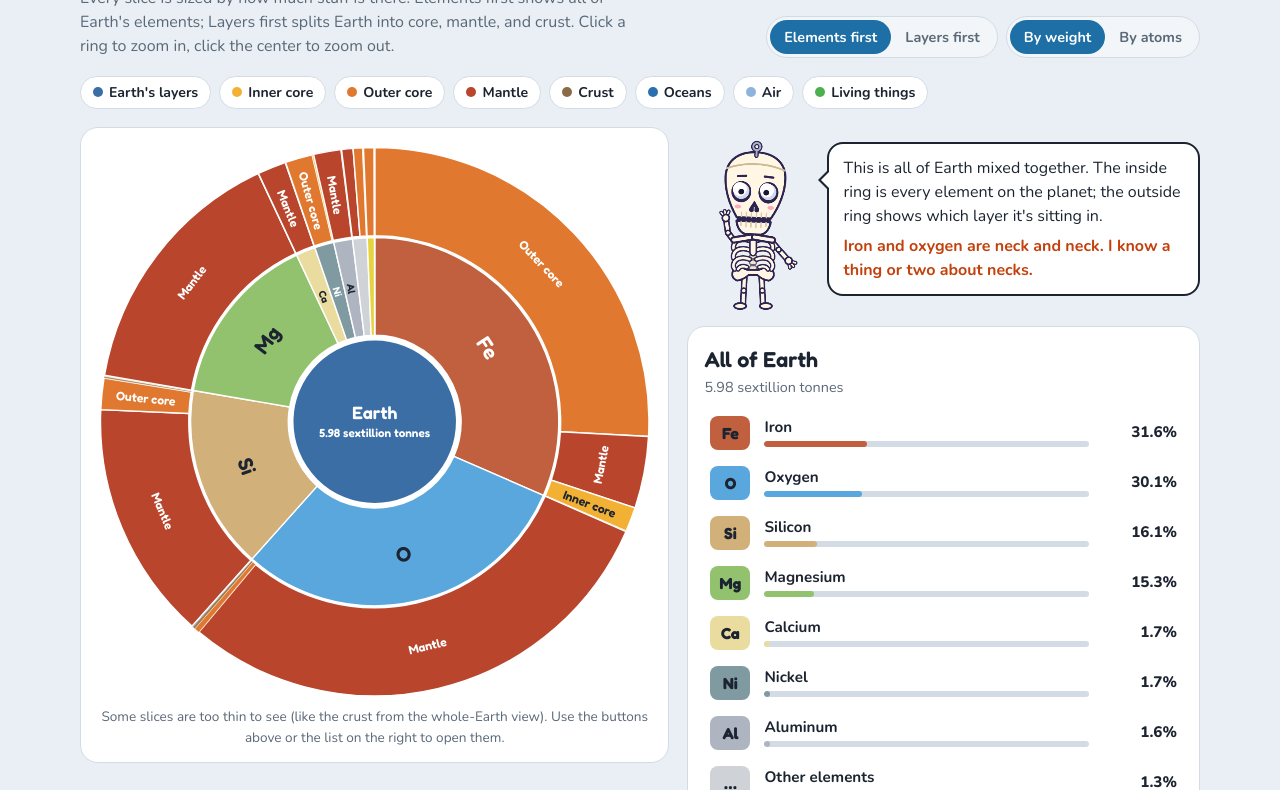
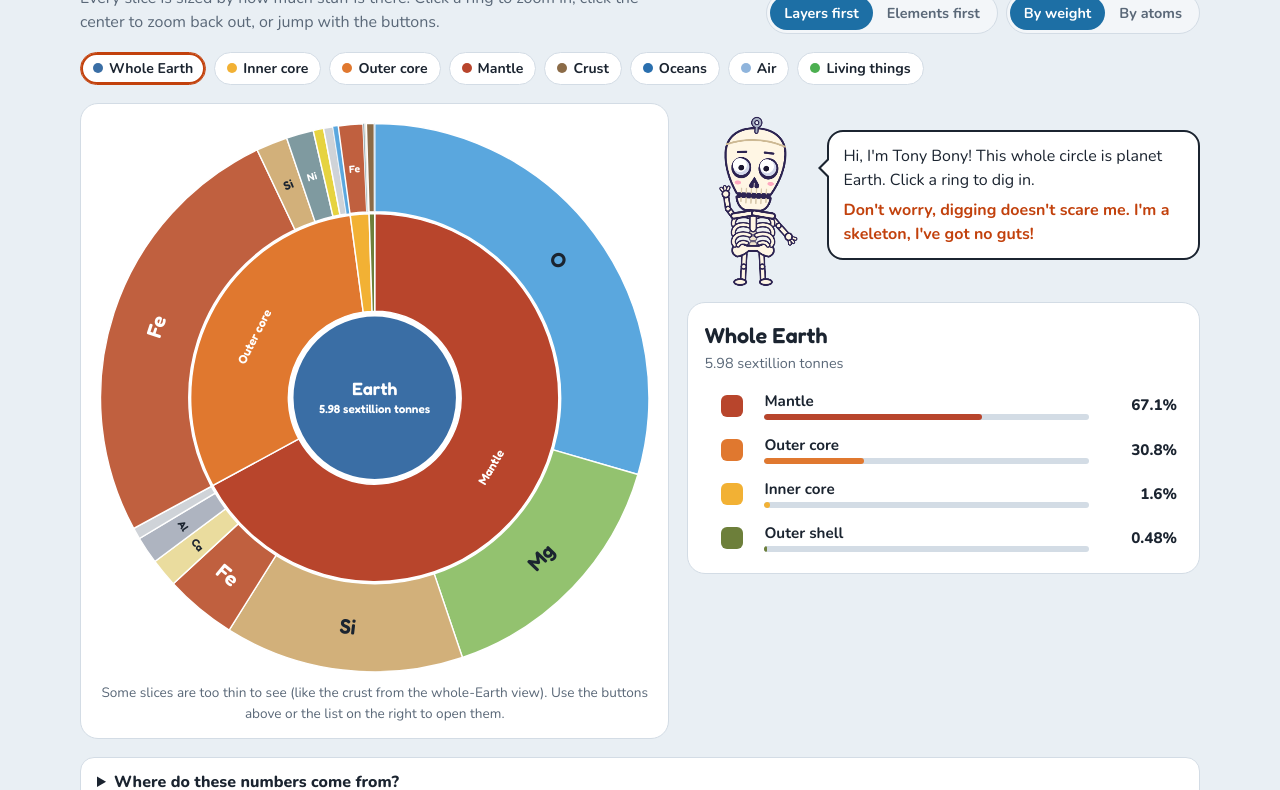
Before and after one commit to MrKahler/MrKahler.github.io, a plain HTML site: page demos/earth-elements.html in a window 1280 px wide. Shown: the part 92-882 px from the top of the page. Drawn offline with nearby package versions, Linux system fonts and the light colour scheme.

Commit message:
What's Earth Made Of?: Layers first is the default view again
Co-Authored-By: Claude Opus 5.5 <noreply@anthropic.com>
Claude-Session: https://claude.ai/code/session_01DxcoVJ2zMqfTS6xq2mHhUz

```diff
--- a/demos/earth-elements.html
+++ b/demos/earth-elements.html
@@ -80,12 +80,12 @@ footer{color:var(--muted);font-size:.85rem;text-align:center}
   <header>
     <div>
       <h1>What's <span>Earth</span> Made Of?</h1>
-      <p class="sub">Every slice is sized by how much stuff is there. Elements first shows all of Earth's elements; Layers first splits Earth into core, mantle, and crust. Click a ring to zoom in, click the center to zoom out.</p>
+      <p class="sub">Every slice is sized by how much stuff is there. Click a ring to zoom in, click the center to zoom back out, or jump with the buttons.</p>
     </div>
     <div class="toggles">
     <div class="toggle" role="group" aria-label="Show first">
-      <button id="byElement" type="button" aria-pressed="true">Elements first</button>
-      <button id="byLayer" type="button" aria-pressed="false">Layers first</button>
+      <button id="byLayer" type="button" aria-pressed="true">Layers first</button>
+      <button id="byElement" type="button" aria-pressed="false">Elements first</button>
     </div>
     <div class="toggle" role="group" aria-label="Measure by">
       <button id="byMass" type="button" aria-pressed="true">By weight</button>
@@ -375,7 +375,7 @@ function textOn(hex){const c=parseInt(hex.slice(1),16),r=c>>16,g=c>>8&255,b=c&25
 // ---------- sunburst (hand-built SVG) ----------
 const NS="http://www.w3.org/2000/svg",CX=300,CY=300,R0=92,R1=196,R2=292;
 const burst=document.getElementById("burst"),tip=document.getElementById("tip"),box=document.getElementById("chartbox");
-let level="all";
+let level="earth";
 function pt(a,r){return [CX+r*Math.sin(a),CY-r*Math.cos(a)];}
 function sector(a0,a1,ri,ro){
   if(a1-a0>=Math.PI*2-1e-6)return sector(a0,a0+Math.PI,ri,ro)+" "+sector(a0+Math.PI,a0+2*Math.PI,ri,ro);
@@ -509,7 +509,7 @@ function render(animate,speak){
 // chips (layers view)
 const chipBox=document.getElementById("chips");
 ["earth","innerCore","outerCore","mantle","crust","oceans","air","life"].forEach(id=>{const n=nodes[id];const b=document.createElement("button");b.className="chip";b.type="button";b.dataset.id=id;
-  b.innerHTML='<i></i><span></span>';b.querySelector("i").style.background=n.color;b.querySelector("span").textContent=id==="earth"?"Earth's layers":n.name;b.onclick=()=>go(id);chipBox.appendChild(b);});
+  b.innerHTML='<i></i><span></span>';b.querySelector("i").style.background=n.color;b.querySelector("span").textContent=n.name;b.onclick=()=>go(id);chipBox.appendChild(b);});
 
 // group toggle
 const gl=document.getElementById("byLayer"),ge=document.getElementById("byElement");
```
